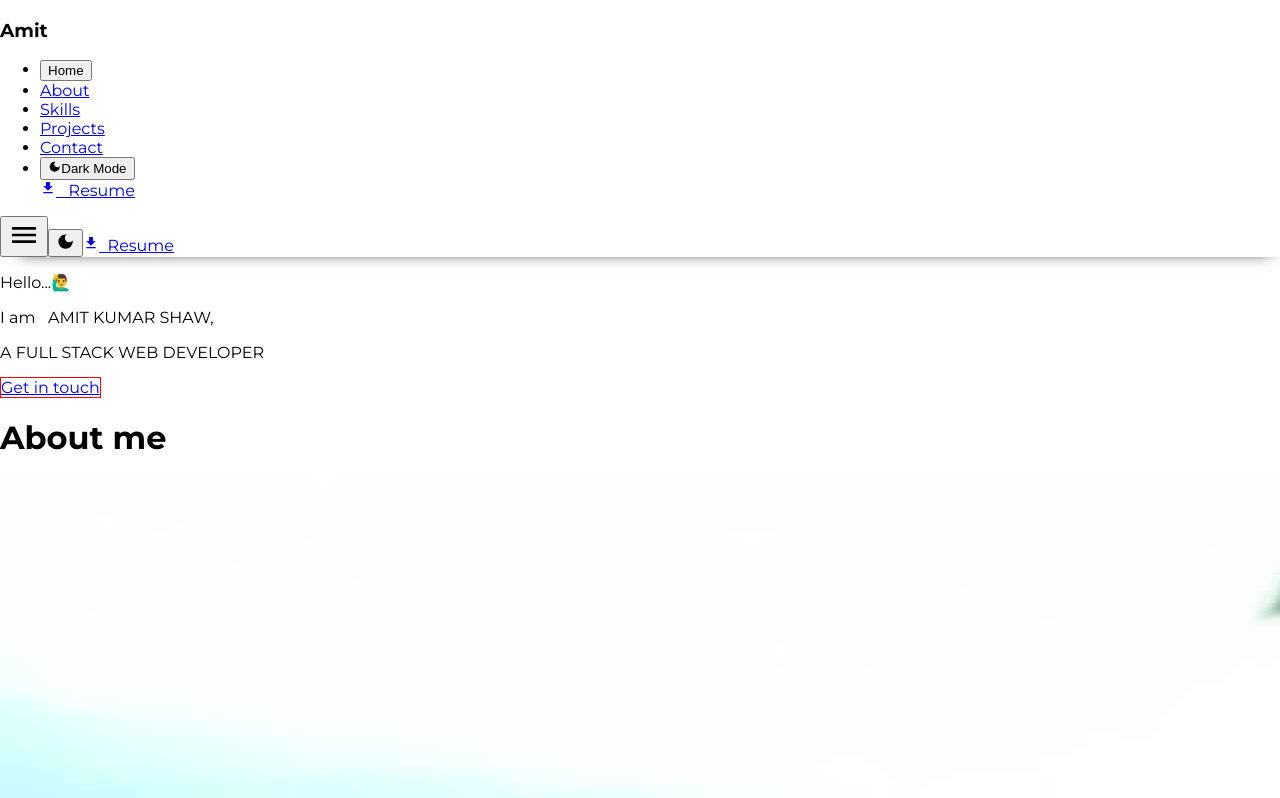
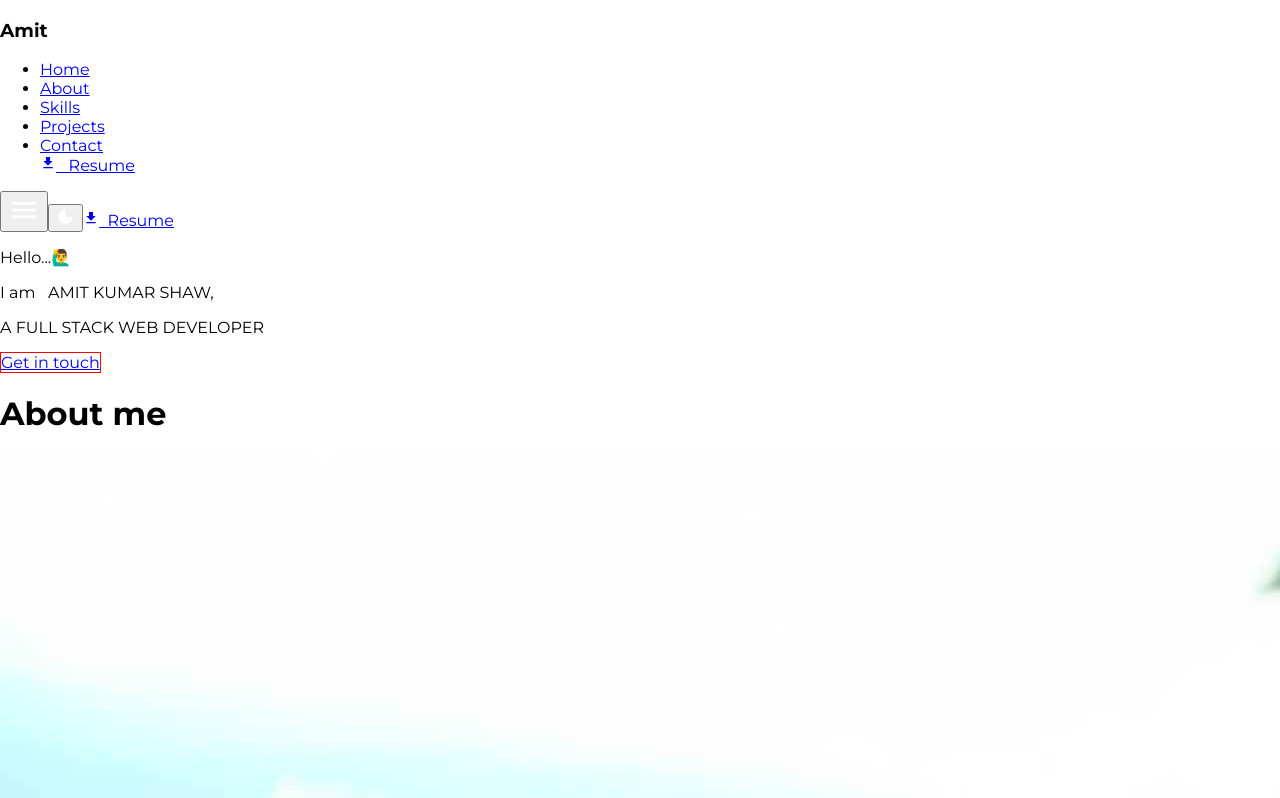
Before and after one commit to Amit-Shaw7/portfolio, a React (Create React App) app: page / in a window 1280 px wide. Shown: the top 798 px of the page. Built offline with nearby package versions, Linux system fonts and the light colour scheme; the HTML template or start-up script is replaced by a standard one.

Commit message:
fixed some repeating lines , reduced code and corrected spellings

```diff
--- a/src/App.js
+++ b/src/App.js
@@ -4,7 +4,7 @@ import Navbar from "./layout/Navbar";
 import Home from "./pages/home/Home";
 
 function App() {
-  const [dark, setDark] = useState(false);
+  const [dark, setDark] = useState(true);
 
   return (
     <div className={`${dark === true ? "dark" : ""}`}>
--- a/src/layout/Navbar.js
+++ b/src/layout/Navbar.js
@@ -1,5 +1,7 @@
 import React, { useState } from 'react';
 import { MdDarkMode, MdMenu, MdClose, MdDownload } from 'react-icons/md';
+import { links } from '../mocks';
+
 
 const Navbar = ({ dark, setDark }) => {
     const [menuOpen, setMenuOpen] = useState(false);
@@ -18,24 +20,13 @@ const Navbar = ({ dark, setDark }) => {
 
             {/* Navbar links */}
             <div className={`custom-transition overflow-hidden ${menuOpen ? "absolute top-0 w-full dark:bg-slate-900 bg-[#b7b7b7] bg h-[80vh]" : "md:w-[55%] h-[60px]"}`}>
-
                 <ul className={`text-black md:flex dark:text-white hover:text-black h-[100%] font-medium items-center justify-around ${menuOpen ? "relative flex-col flex" : "flex-row hidden"}`}>
-
-                    <li onClick={() => setMenuOpen(false)} className='font-bold tracking-wider custom-transition cursor-pointer px-3 py-1 rounded-md hover:bg-red-500 text-sm lg:text-[1rem]'><button>Home</button></li>
-
-                    <li onClick={() => setMenuOpen(false)} className='font-bold tracking-wider custom-transition cursor-pointer px-3 py-1 rounded-md hover:bg-red-500 text-sm lg:text-[1rem] scroll-smooth'><a href='#about'>About</a></li>
-
-                    <li onClick={() => setMenuOpen(false)} className='font-bold tracking-wider custom-transition cursor-pointer px-3 py-1 rounded-md hover:bg-red-500 text-sm lg:text-[1rem] scroll-smooth'><a href='#skills'>Skills</a></li>
-
-                    <li onClick={() => setMenuOpen(false)} className='font-bold tracking-wider custom-transition cursor-pointer px-3 py-1 rounded-md hover:bg-red-500 text-sm lg:text-[1rem] scroll-smooth'><a href='#projects'>Projects</a></li>
-
-                    <li onClick={() => setMenuOpen(false)} className='font-bold tracking-wider custom-transition cursor-pointer px-3 py-1 rounded-md hover:bg-red-500 text-sm lg:text-[1rem] scroll-smooth'><a href='#contact'>Contact</a></li>
-
-                    <li onClick={() => { setMenuOpen(false); toggleMode() }} className='flex md:hidden font-bold tracking-wider custom-transition cursor-pointer px-3 py-1 rounded-md hover:bg-red-500 hover:text-black text-md text-black dark:text-white scroll-smooth'><button className='flex items-center'><MdDarkMode color={`${dark === true ? "white" : "black"}`} className='mx-1' />{dark ? "Light Mode" : "Dark Mode"}</button></li>
-
+                    {
+                        links?.map((item) => (
+                            <li onClick={() => setMenuOpen(false)} className='font-bold tracking-wider custom-transition cursor-pointer px-3 py-1 rounded-md hover:bg-red-500 text-sm lg:text-[1rem]'><a href={item?.link}>{item?.title}</a></li>
+                        ))
+                    }
                     <a download href="/amitKumarShawResume.pdf" onClick={() => setMenuOpen(!menuOpen)} className='flex md:hidden items-center font-bold tracking-wider custom-transition cursor-pointer px-3 py-1 rounded-md bg-red-500 hover:bg-transparent border-[1px] border-red-500 dark:text-black  text-md dark:hover:text-white hover:text-black scroll-smooth'><MdDownload /> &nbsp;&nbsp;Resume</a>
-
-                    {/* <li onClick={() => setMenuOpen(!menuOpen)} className='flex md:hidden font-bold tracking-wider custom-transition cursor-pointer px-3 py-1 rounded-md bg-red-500 hover:bg-transparent border-[1px] border-red-500 dark:text-black  text-md dark:hover:text-white hover:text-black scroll-smooth'><a href='#hire'>Hire Me</a></li> */}
                 </ul>
             </div>
 
--- /dev/null
+++ b/src/mocks.js
@@ -0,0 +1,22 @@
+export const links = [
+    {
+        title : "Home",
+        link : "#home"
+    },
+    {
+        title : "About",
+        link : "#about"
+    },
+    {
+        title : "Skills",
+        link : "#skills"
+    },
+    {
+        title : "Projects",
+        link : "#projects"
+    },
+    {
+        title : "Contact",
+        link : "#contact"
+    },
+]
--- a/src/pages/home/About.js
+++ b/src/pages/home/About.js
@@ -36,8 +36,8 @@ const About = () => {
                                 </span>
                                 :
                                 <span className='leading-loose'>
-                                    Intern at <strong>"The Mango Jelly"</strong> .<br />
-                                    As well as eager to start working for any orgainisation as a full time and start a professional carrier.
+                                    Intern at <strong>"The Mango Jelly"</strong> workiing on <strong>React Js</strong> with <strong>MUI</strong> and <strong>Redux Toolkit</strong> .<br />
+                                    As well as eager to start working for any orgainisation as a full time and start a professional career.
                                 </span>
                         }
                     </div>
--- a/src/pages/home/Hero.js
+++ b/src/pages/home/Hero.js
@@ -1,14 +1,12 @@
 import React from 'react';
 const Hero = () => {
     return (
-        <div className='h-[90vh] hero-section overflow-y-hidden flex items-center justify-center p-1'>
+        <div id='home' className='h-[90vh] hero-section overflow-y-hidden flex items-center justify-center p-1'>
             <div className='dark:text-white text-black font-bold flex items-center justify-center flex-col'>
                 <p className='text-center text-4xl'>Hello<span className='text-red-500'>...🙋‍♂️</span></p>
                 <p className='text-center mt-4 sm:text-6xl text-4xl'>I am &nbsp;&nbsp;<span className='text-red-500 font-extrabold font-mono tracking-wider'>AMIT KUMAR SHAW</span>, </p>
                 <p className='text-center mt-4 sm:text-4xl text-2xl text-slate-600 font-semibold'>A FULL STACK WEB DEVELOPER</p>
-                <a href='#contact' className='rounded-md mt-8 px-3 py-2 bg-red-500 text-black font-bold text-xl custom-transition hover-property font-mono'>Get in touch</a>
-                {/* <button className='rounded-md mt-8 text-white bg-slate-700 font-bold text-2xl custom-transition  font-mono flex items-center'><FaLinkedin/></button>
-                <button className='rounded-md mt-8 text-white bg-slate-700 font-bold text-2xl custom-transition  font-mono flex items-center'><FaLinkedin/></button> */}
+                <a href='#hire' className='rounded-md mt-8 px-3 py-2 bg-red-500 text-black font-bold text-xl custom-transition hover-property font-mono'>Get in touch</a>
             </div>
         </div>
     )
```
